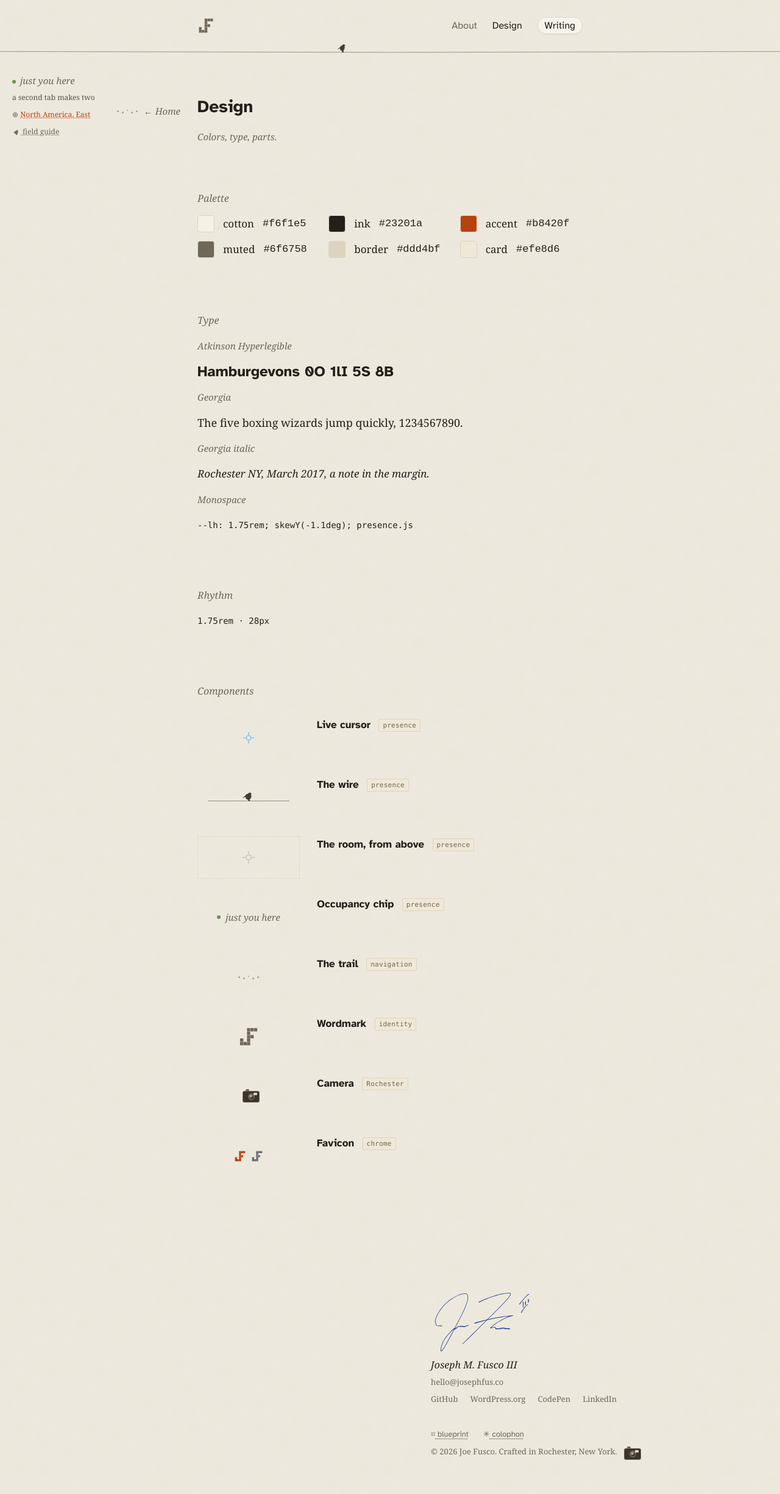
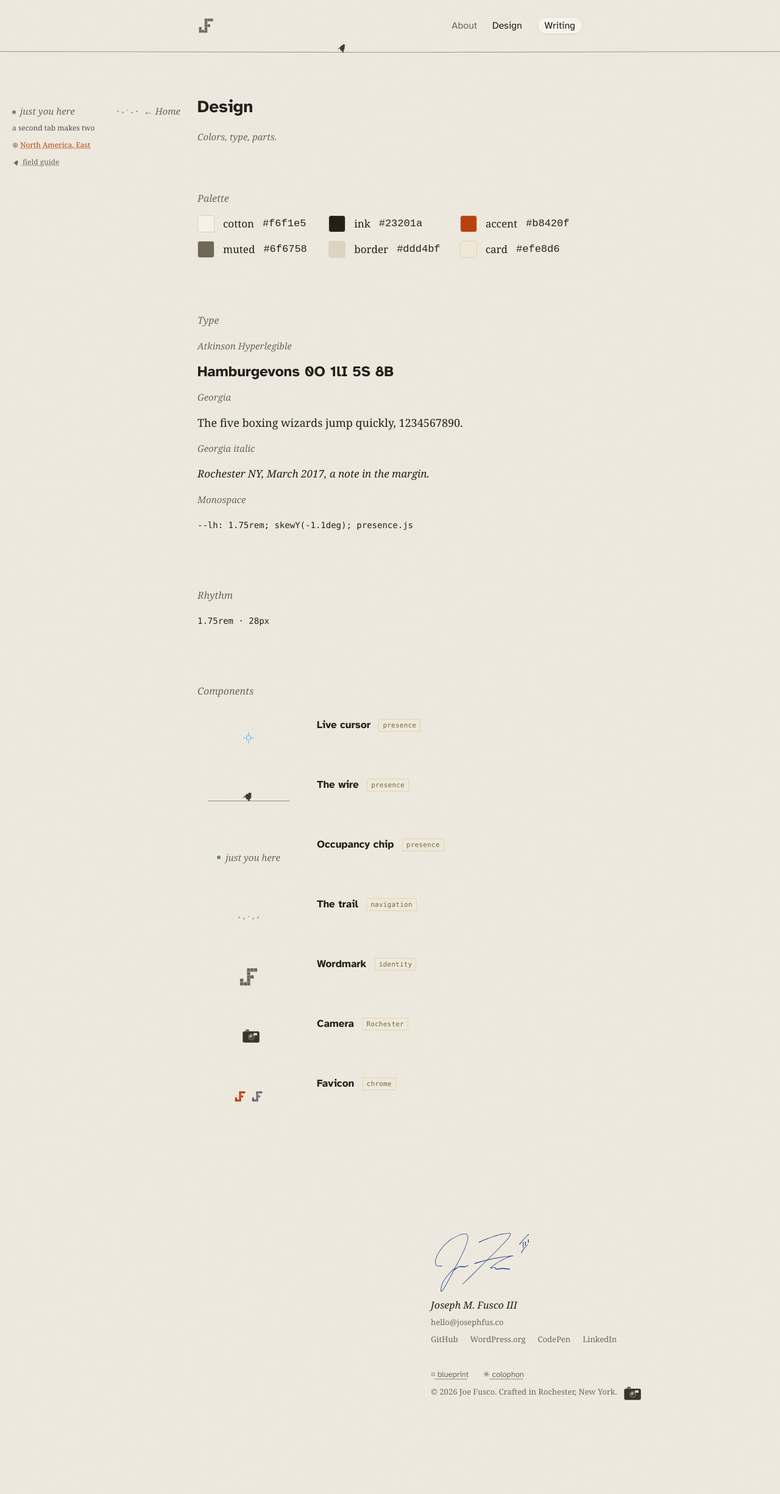
Before and after one commit to josephfusco/josephfusco.github.io, a Jekyll site: the page built from design.html, in a window 1280 px wide. Shown: the whole page at 61% size. Built offline with Jekyll 4.4.1, drawn with Linux system fonts in a browser that asks for light colours; after the commit the page ends 2352 px from its top, so only the background shows below that.

Commit message:
One scale for the Lex marks, one row for the margin
LexGrade and LexBunker share a base, so they now share pixels per
unit: the L is drawn the same size in both, at the same weight.

The note, the trail and the title sit on one line where there is room
for it. The room from above leaves the spec sheet: nothing on the site
draws it, it was only ever its own demo.

The lede says access to justice through civic tech.

```diff
--- a/_config.yml
+++ b/_config.yml
@@ -4,7 +4,7 @@
 author: Joe Fusco
 nameplate: Joseph M. Fusco III
 role: OSS and access to justice
-description: Joe Fusco contributes to WordPress Core, sponsored by WP Engine, and publishes LexGrade, an open standard for grading legal motions.
+description: Joe Fusco contributes to WordPress Core, sponsored by WP Engine, and works on access to justice through civic tech.
 url: "https://josephfus.co"
 email: hello@josephfus.co
 
--- a/assets/css/redesign.css
+++ b/assets/css/redesign.css
@@ -1705,6 +1705,11 @@
 /* The note scans as lines: every row is one 1.75rem unit tall, so the
    eye runs down a rhythm instead of hunting for the next thing. */
 .field-note { gap: 0; max-width: 12rem; }
+/* Where the trail hangs, the note starts on the same line it does, so
+   the margin and the title read as one row across the page. */
+@media (min-width: 75rem) {
+  .field-note { top: calc(100% + 3.5rem); }
+}
 .field-note > * { line-height: var(--lh); min-height: var(--lh); }
 
 /* The way back, and the trail that got you here. The crumbs are
--- a/design.html
+++ b/design.html
@@ -60,14 +60,6 @@
 				</div>
 			</li>
 			<li>
-				<div class="stage stage-live" aria-hidden="true">
-					<svg viewBox="0 0 24 24" width="20" height="20" fill="none"><circle cx="12" cy="12" r="5" stroke="currentColor" stroke-width="1.5"/><path d="M12 0v5M12 19v5M0 12h5M19 12h5" stroke="currentColor" stroke-width="1.5"/></svg>
-				</div>
-				<div>
-					<h3>The room, from above <span class="tag">presence</span></h3>
-				</div>
-			</li>
-			<li>
 				<div class="stage" aria-hidden="true">
 					<span class="demo-chip"><span class="presence-dot"></span> just you here</span>
 				</div>
--- a/index.html
+++ b/index.html
@@ -4,7 +4,7 @@
 <div class="wrap">
 	<section class="hero" data-spec="hero · measure 42rem · 2.75rem / 3.5rem">
 		<h1>Hello, I'm Joe<span class="flame">.</span></h1>
-		<p class="lede">I contribute to <strong>WordPress&nbsp;Core</strong>, sponsored by <strong>WP&nbsp;Engine</strong>.<br>I work on <strong>access to justice</strong>.</p>
+		<p class="lede">I contribute to <strong>WordPress&nbsp;Core</strong>, sponsored by <strong>WP&nbsp;Engine</strong>.<br>I work on <strong>access to justice</strong> through <strong>civic tech</strong>.</p>
 	</section>
 
 
@@ -31,7 +31,7 @@
 			</li>
 			<li>
 				<div class="stage" aria-hidden="true">
-					<svg viewBox="-6 12 192 234" width="23" height="28" fill="none" stroke="currentColor" stroke-width="8" stroke-linecap="round" stroke-linejoin="round" class="work-mark-svg"><path d="M0,144 H36 V204 H180 V240 H0 Z"/><rect x="48" y="108" width="36" height="84"/><rect x="96" y="72" width="36" height="120"/><path d="M144,36 L162,18 L180,36 V192 H144 Z"/></svg>
+					<svg viewBox="-6 12 192 234" width="29" height="35" fill="none" stroke="currentColor" stroke-width="6.5" stroke-linecap="round" stroke-linejoin="round" class="work-mark-svg"><path d="M0,144 H36 V204 H180 V240 H0 Z"/><rect x="48" y="108" width="36" height="84"/><rect x="96" y="72" width="36" height="120"/><path d="M144,36 L162,18 L180,36 V192 H144 Z"/></svg>
 				</div>
 				<div>
 					<h3><a href="https://lexgrade.org">LexGrade</a> <span class="tag">access to justice</span></h3>
@@ -40,7 +40,7 @@
 			</li>
 			<li>
 				<div class="stage" aria-hidden="true">
-					<svg viewBox="-6 98 192 148" width="36" height="27" fill="none" stroke="currentColor" stroke-width="6" stroke-linecap="round" stroke-linejoin="round" class="work-mark-svg"><path d="M0,144 H36 V204 H180 V240 H0 Z"/><path d="M48,192 V144 L180,104 V192 Z"/><path d="M62,152 h26 v12 h-26 Z"/><path d="M98,141 h26 v12 h-26 Z"/><path d="M134,130 h26 v12 h-26 Z"/></svg>
+					<svg viewBox="-6 98 192 148" width="29" height="22" fill="none" stroke="currentColor" stroke-width="6.5" stroke-linecap="round" stroke-linejoin="round" class="work-mark-svg"><path d="M0,144 H36 V204 H180 V240 H0 Z"/><path d="M48,192 V144 L180,104 V192 Z"/><path d="M62,152 h26 v12 h-26 Z"/><path d="M98,141 h26 v12 h-26 Z"/><path d="M134,130 h26 v12 h-26 Z"/></svg>
 				</div>
 				<div>
 					<h3><a href="https://lexbunker.com">LexBunker</a> <span class="tag">access to justice</span></h3>
```
